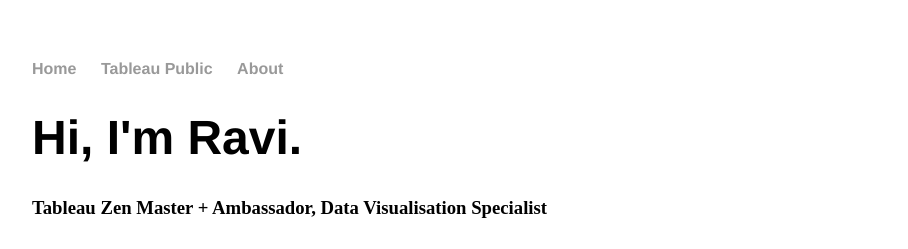
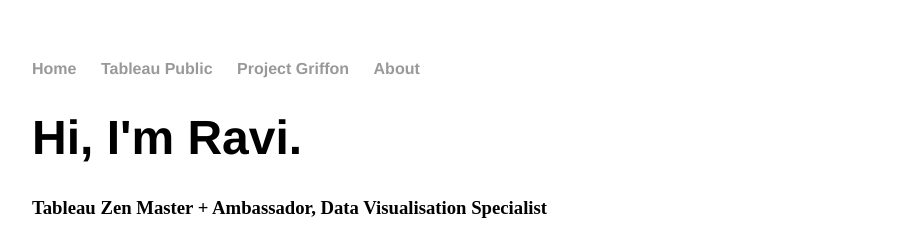
Before and after one commit to scribblr42/scribbles.github.io, a Jekyll site: the page built from about/index.html, in a window 1280 px wide. Shown: the top 249 px of the page, without its empty margins (160-1068 px from the left). Built offline with Jekyll 4.4.1, drawn with Linux system fonts in a browser that asks for light colours.

Commit message:
Update default.html

```diff
--- a/_layouts/default.html
+++ b/_layouts/default.html
@@ -10,6 +10,7 @@
 	    		<ul>
 	        		<li><a href="/">Home</a></li>
 				<li><a href="https://public.tableau.com/profile/scribblr.42#!/">Tableau Public</a></li>
+				<li><a href="https://community.tableau.com/docs/DOC-22175/">Project Griffon</a></li>
 				<li><a href="/about">About</a></li>
 	    		</ul>
 			</nav>
```
